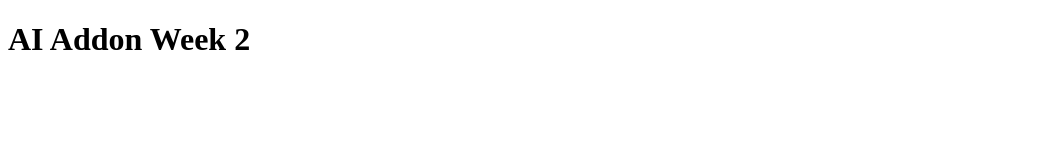
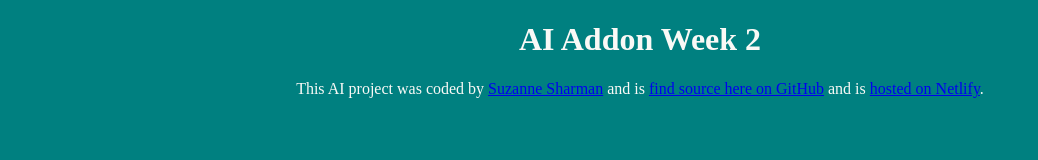
Before and after one commit to suzStar/AI_Addon, a plain HTML site: page index.html in a window 1280 px wide. Shown: the whole page, without its empty margins (0-1038 px from the left). Drawn offline with Linux system fonts and the light colour scheme.

Commit message:
Added in footer

```diff
--- a/index.html
+++ b/index.html
@@ -11,6 +11,15 @@
 
 <body>
     <h1>AI Addon Week 2</h1>
+
+    <footer>
+        This AI project was coded by
+        <a href="https://github.com/suzStar" target="_blank">Suzanne Sharman</a> and
+        is
+        <a href="https://github.com/suzStar/AI_Addon" target="_blank">find source here on GitHub</a>
+        and is
+        <a href="https://aiaddon.netlify.app/" target="_blank">hosted on Netlify</a>.
+        </footer>
     <script src="src/index.js"></script>
 </body>
 
--- a/src/style.css
+++ b/src/style.css
@@ -0,0 +1,5 @@
+body {
+    background: teal;
+    color: #FAF9F6;
+    text-align: center;
+}
```
